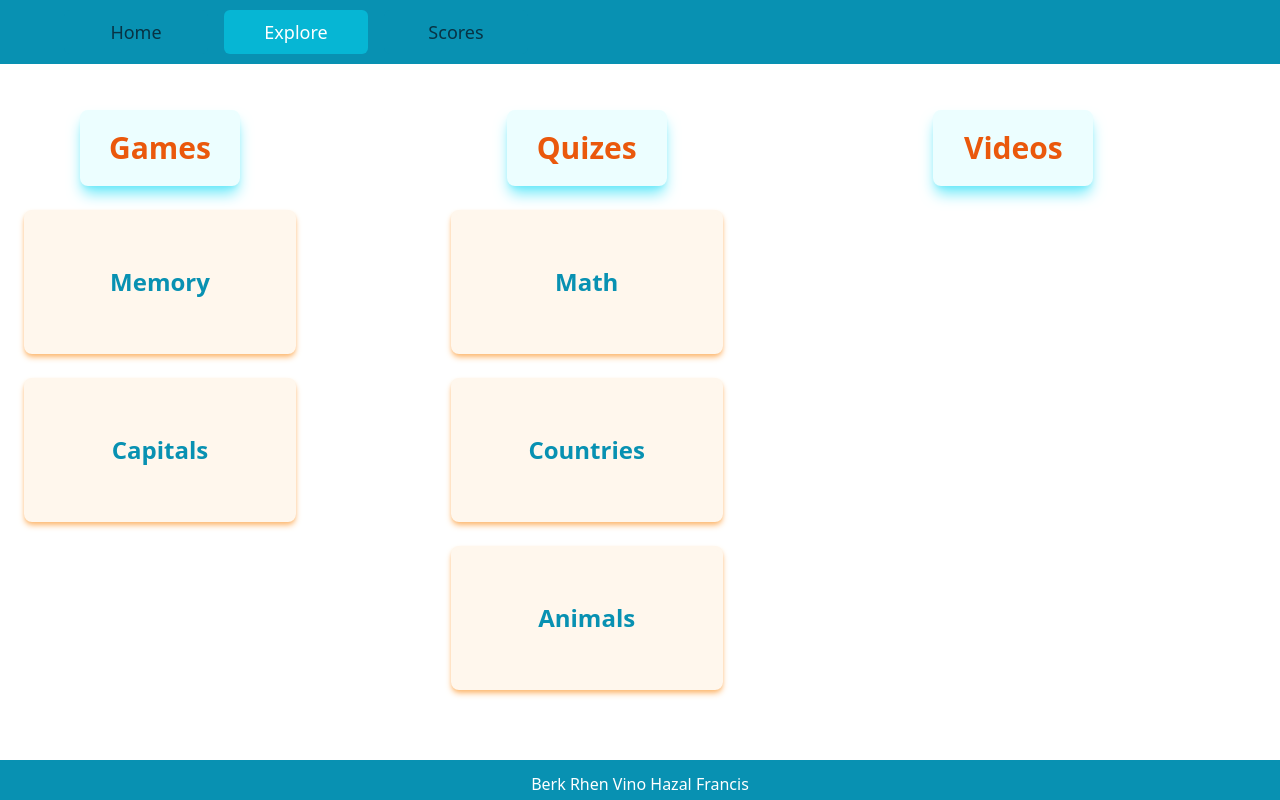
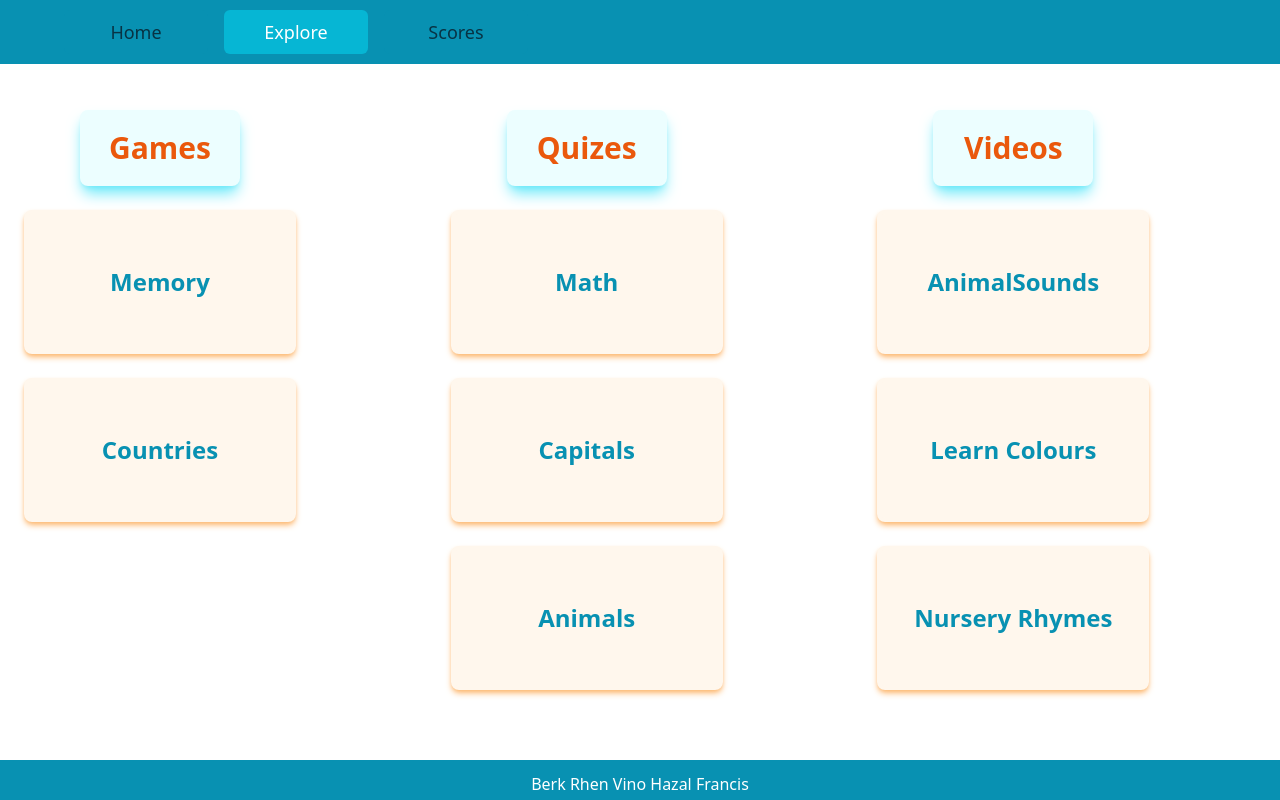
Before and after one commit to mdtoy-dev/Edicatation, a React app: page /explore in a window 1280 px wide. Built offline with nearby package versions, Linux system fonts and the light colour scheme; the HTML template or start-up script is replaced by a standard one.

Commit message:
code added to dynamically render quiz question json file based on category

```diff
--- a/package.json
+++ b/package.json
@@ -14,6 +14,7 @@
     "@heroicons/react": "^2.1.1",
     "react": "^18.2.0",
     "react-dom": "^18.2.0",
+    "react-player": "^2.15.1",
     "react-router": "^6.22.3",
     "react-router-dom": "^6.22.3",
     "react-transition-group": "^4.4.5"
--- a/src/App.jsx
+++ b/src/App.jsx
@@ -1,4 +1,6 @@
 import { BrowserRouter as Router, Route, Routes } from "react-router-dom"
+
+
 import Home from "./pages/Home"
 import Score from "./pages/Score"
 import Navbar from "./components/Navbar"
@@ -6,7 +8,10 @@ import Footer from "./components/Footer"
 import Cards from "./components/Cards"
 import FlagGame from "./components/FlagGame"
 import Explore from "./pages/Explore"
-import Capitals from "./components/countryCapitals"
+import Quizquestion from "./components/quizQuestionGenerator"
+import Videos from "./components/VideoPlayer"
+
+
 
 function App() {
   return (
@@ -19,7 +24,8 @@ function App() {
           <Route path="/score" element={<Score />} />
           <Route path="/memory" element={<Cards />} />
           <Route path="/countries" element={<FlagGame />} />
-          <Route path="/capitals" element={<Capitals />} />
+          <Route path="/quiz/:type" element={<Quizquestion />} />
+          <Route path="/videos" element={<Videos />}/>
         </Routes>
         <Footer />
       </div>
--- /dev/null
+++ b/src/components/VideoPlayer.jsx
@@ -0,0 +1,26 @@
+import React, {useRef} from "react";
+import ReactPlayer from "react-player";
+
+
+
+const animalSounds= 'https://www.youtube.com/watch?v=YCvzPBUPZ9w';
+const learnColors= "https://www.youtube.com/watch?v=qhOTU8_1Af4";
+const Rhymes="https://www.youtube.com/watch?v=buE6l32rCHo";
+
+function VideoPlayer() {
+
+const playerRef = useRef(null);
+
+return(<>
+          <div className="flex justify-center items-center">
+          <h3 className="text-3xl mb-8">Watch Station</h3>
+          </div>
+        <div className="flex justify-center items-center h-screen">
+        <ReactPlayer ref={playerRef} url={animalSounds} controls={true} />
+        </div>
+        </>
+       )
+
+}
+
+export default VideoPlayer;
--- a/src/components/countryCapitals.jsx
+++ b/src/components/quizQuestionGenerator.jsx
@@ -1,11 +1,14 @@
 import { useState, useEffect } from "react";
+
 import questions from "../data/CountryCapitals.json";
 import Score from "../pages/Score";
 import ProgressBar from "./progressBar";
+import { useParams } from "react-router-dom";
+
 
 /*Merge the correct and incorrect answers and shuffle's to display  */
 const shuffleAnswer = (question) => {
-  const answer = [question.correct, ...question.incorrect];
+const answer = [question.correct, ...question.incorrect];
 
   for (let i = 0; i < answer.length; i++) {
     const j = Math.floor(Math.random() * i);
@@ -17,22 +20,36 @@ const shuffleAnswer = (question) => {
   return answer;
 };
 
-function Capitals() {
+function quizQuestionGenerator() {
+
+
+
   const [currentQuestionIndex, setCurrentQuestionIndex] = useState(0);
-  const [currentQuestion, setCurrentQuestion] = useState(questions[0]);
   const [answers, setAnswer] = useState([]);
   const [selectedAnswer, setSelectedAnswer] = useState(null);
   const [scoreCount, setScoreCount] = useState(0);
   const [isEnd, setIsEnd] = useState(false);
 
+  let { type } = useParams();
+  const [currentQuestion, setCurrentQuestion] = useState({});
 
 
   /*sets currentquestion and Answer everytime, based on questionIndex changes */
   useEffect(() => {
-    const question = questions[currentQuestionIndex];
+   /* const question = questions[currentQuestionIndex];
     setCurrentQuestion(question);
-    setAnswer(shuffleAnswer(question));
+    setAnswer(shuffleAnswer(question));*/
+    (async () => {
+        const value = (await import(`../data/${type}.json`));
+        console.log(value.default);
+        const question = value.default[currentQuestionIndex];
+        setCurrentQuestion(question);
+        setAnswer(shuffleAnswer(question));
+
+    })();
+
   }, [currentQuestionIndex]);
+
 
   /* Function to  displaynextquestion,calculate score based on the answer and End the quiz*/
   const chooseAnswer = (answer) => {
@@ -42,7 +59,7 @@ function Capitals() {
 
       setScoreCount(scoreCount + 1);
 
-      localStorage.setItem("score", scoreCount+1);
+      localStorage.setItem("quizScore", scoreCount+1);
     }
 
     setTimeout(() => {
@@ -95,4 +112,4 @@ function Capitals() {
   );
 }
 
-export default Capitals;
+export default quizQuestionGenerator;
--- a/src/data/Animals.json
+++ b/src/data/Animals.json
@@ -0,0 +1 @@
+[{}]
--- a/src/data/questions.json
+++ b/src/data/questions.json
@@ -4,4 +4,5 @@
 		{"id": 2, "question": "Which topic would you like to study?"},
 		{"id": 3, "question": "Do you know your flag?"}
 	]
+
 }
--- a/src/pages/Explore.jsx
+++ b/src/pages/Explore.jsx
@@ -1,5 +1,6 @@
-import React from "react";
+import React, { useState } from "react";
 import { Link } from "react-router-dom";
+
 
 function Explore (){
 
@@ -8,25 +9,38 @@ function Explore (){
         name: "Memory",
         link: "/memory"
     }, {
-        name: "Capitals",
-        link: "/capitals",
+        name: "Countries",
+        link: "/countries",
     }
 ]
 
     const quizes = [
     {
         name: "Math",
-        link: "/math",
+        link: "/quiz/Math",
     }, {
-        name: "Countries",
-        link: "/countries",
+        name: "Capitals",
+        link: "/quiz/CountryCapitals",
     }, {
         name: "Animals",
-        link: "/animal",
+        link: "/quiz/Animals",
     },
 ]
-    const videos = []
+    const videos = [
+    {
+        name: "AnimalSounds",
+        link: "/videos"
+    },
+    {
+        name: "Learn Colours",
+        link:'/colours',
+    },
+    {
+        name:'Nursery Rhymes',
+        link:"/rhymes"
+    }
 
+]
 
 
 
@@ -58,6 +72,7 @@ return (
                 className={"h-36 flex m-6 bg-orange-50 transition ease-in-out delay-150 border border-4 border-orange-50  rounded-lg shadow-md shadow-orange-300 , hover:bg-orange-100 hover:border-orange-300 hover:-translate-y-1 hover:scale-110 duration-300 "}
             >
                 <h5 className="text-2xl m-auto font-semibold text-cyan-600 subpixel-antialiased">{quiz.name}</h5>
+
             </Link>
              ))}
              </div>
--- a/src/pages/Score.jsx
+++ b/src/pages/Score.jsx
@@ -1,15 +1,15 @@
 import React from "react";
 import PlayerScoreInfo from "../components/PlayerScoreInfo";
+
 
 function Score({ scoreCount }) {
   return (
     <div className="flex items-center justify-center h-screen">
       <div className="bg-gray-100 p-8 rounded-md shadow-md">
-
-       <PlayerScoreInfo/>
-
+      <PlayerScoreInfo/>
       </div>
       </div>
+
 
   );
 }
```
Also changed, not shown: 1 other file (tests, documents, lock files or other folders).
